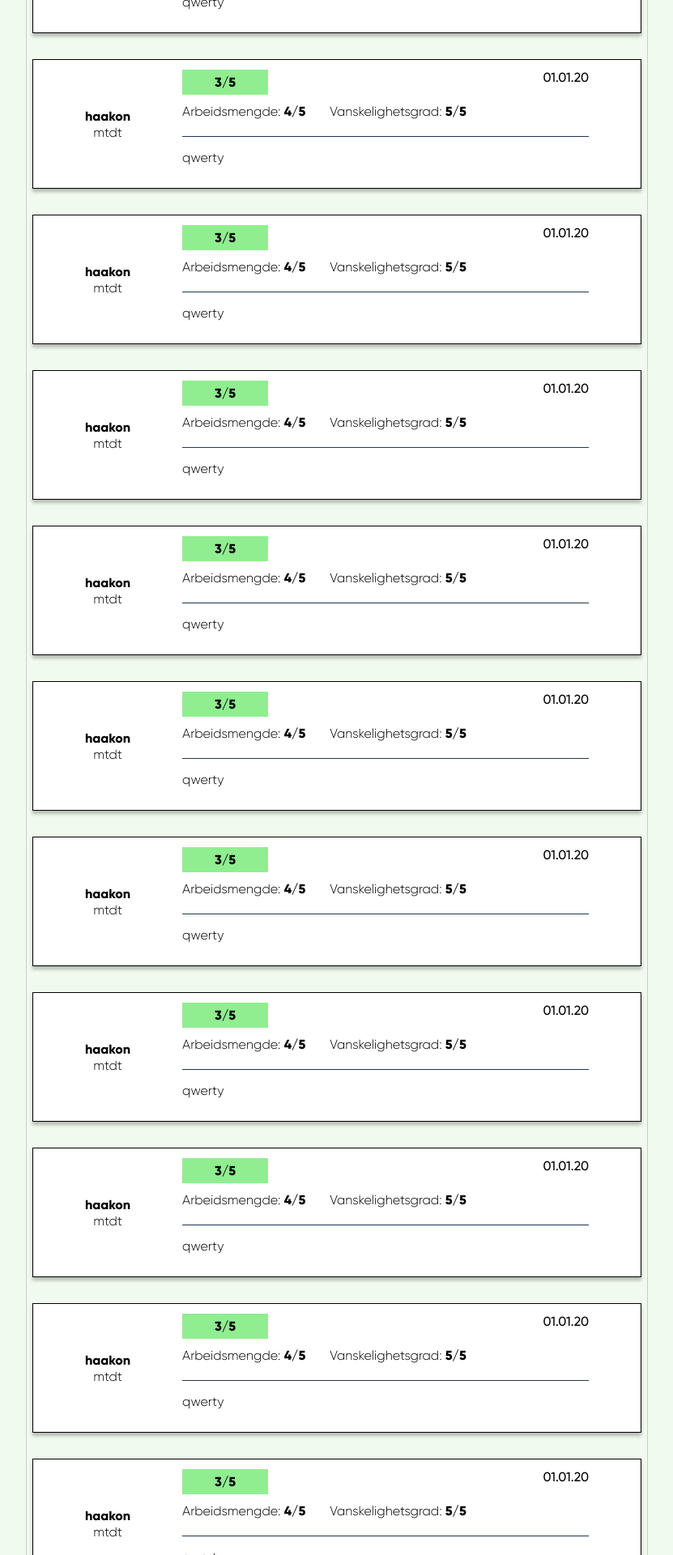
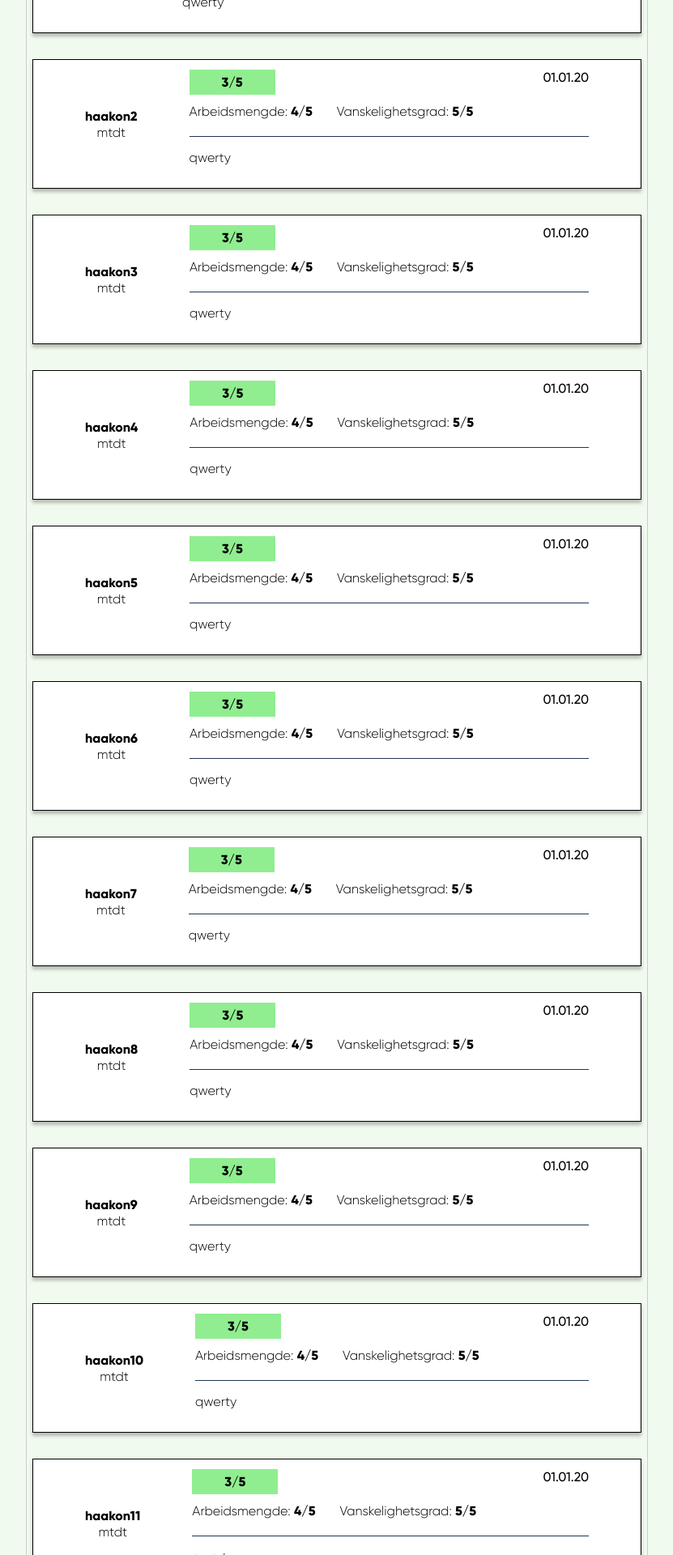
Before and after one commit to rotciw/emnr, a React (Create React App) app in the folder frontend/: page /course/1 in a window 1280 px wide. Shown: the part 540-2460 px from the top of the page at 81% size, without its empty margins (224-1055 px from the left). Built offline with nearby package versions, Linux system fonts and the light colour scheme; no server answers; sample sign-in values are in the browser's storage.

Commit message:
US5 use the new reviewpaginationcontainer. 2/2

```diff
--- a/frontend/src/components/ReviewList.tsx
+++ b/frontend/src/components/ReviewList.tsx
@@ -59,17 +59,17 @@ export const ReviewList: React.FC<ReviewListProps> = ({
   }, [pageNumber]);
   */
     const tempReviews: ReviewProps[] = [{name:'haakon',studyProgramme:'mtdt',score:3,workLoad:4,difficulty:5,text:'qwerty',date:'01.01.20'},
-    {name:'haakon',studyProgramme:'mtdt',score:3,workLoad:4,difficulty:5,text:'qwerty',date:'01.01.20'},
-    {name:'haakon',studyProgramme:'mtdt',score:3,workLoad:4,difficulty:5,text:'qwerty',date:'01.01.20'},
-    {name:'haakon',studyProgramme:'mtdt',score:3,workLoad:4,difficulty:5,text:'qwerty',date:'01.01.20'},
-    {name:'haakon',studyProgramme:'mtdt',score:3,workLoad:4,difficulty:5,text:'qwerty',date:'01.01.20'},
-    {name:'haakon',studyProgramme:'mtdt',score:3,workLoad:4,difficulty:5,text:'qwerty',date:'01.01.20'},
-    {name:'haakon',studyProgramme:'mtdt',score:3,workLoad:4,difficulty:5,text:'qwerty',date:'01.01.20'},
-    {name:'haakon',studyProgramme:'mtdt',score:3,workLoad:4,difficulty:5,text:'qwerty',date:'01.01.20'},
-    {name:'haakon',studyProgramme:'mtdt',score:3,workLoad:4,difficulty:5,text:'qwerty',date:'01.01.20'},
-    {name:'haakon',studyProgramme:'mtdt',score:3,workLoad:4,difficulty:5,text:'qwerty',date:'01.01.20'},
-    {name:'haakon',studyProgramme:'mtdt',score:3,workLoad:4,difficulty:5,text:'qwerty',date:'01.01.20'},
-    {name:'haakon',studyProgramme:'mtdt',score:3,workLoad:4,difficulty:5,text:'qwerty',date:'01.01.20'}];
+    {name:'haakon2',studyProgramme:'mtdt',score:3,workLoad:4,difficulty:5,text:'qwerty',date:'01.01.20'},
+    {name:'haakon3',studyProgramme:'mtdt',score:3,workLoad:4,difficulty:5,text:'qwerty',date:'01.01.20'},
+    {name:'haakon4',studyProgramme:'mtdt',score:3,workLoad:4,difficulty:5,text:'qwerty',date:'01.01.20'},
+    {name:'haakon5',studyProgramme:'mtdt',score:3,workLoad:4,difficulty:5,text:'qwerty',date:'01.01.20'},
+    {name:'haakon6',studyProgramme:'mtdt',score:3,workLoad:4,difficulty:5,text:'qwerty',date:'01.01.20'},
+    {name:'haakon7',studyProgramme:'mtdt',score:3,workLoad:4,difficulty:5,text:'qwerty',date:'01.01.20'},
+    {name:'haakon8',studyProgramme:'mtdt',score:3,workLoad:4,difficulty:5,text:'qwerty',date:'01.01.20'},
+    {name:'haakon9',studyProgramme:'mtdt',score:3,workLoad:4,difficulty:5,text:'qwerty',date:'01.01.20'},
+    {name:'haakon10',studyProgramme:'mtdt',score:3,workLoad:4,difficulty:5,text:'qwerty',date:'01.01.20'},
+    {name:'haakon11',studyProgramme:'mtdt',score:3,workLoad:4,difficulty:5,text:'qwerty',date:'01.01.20'},
+    {name:'haakon12',studyProgramme:'mtdt',score:3,workLoad:4,difficulty:5,text:'qwerty',date:'01.01.20'}];
 
     //Change
     totalPageReviewProvider.setTotalPageReview(
--- a/frontend/src/pages/CoursePage.tsx
+++ b/frontend/src/pages/CoursePage.tsx
@@ -15,7 +15,7 @@ import { defaultTheme } from 'styles/theme';
 import axios from 'axios';
 import { ReviewList } from 'components/ReviewList';
 import { ReviewForm } from 'components/ReviewForm';
-import { PaginationContainer } from 'components/pagination/PaginationContainer';
+import { ReviewPaginationContainer } from 'components/pagination/ReviewPaginationContainer';
 import { GlobalStateContext } from 'context/GlobalStateContext';
 import { modalStyles } from 'styles/Modals';
 
@@ -103,7 +103,7 @@ export const CoursePage: React.FC<CourseViewProps> = (
         courseCode={courseInfo.course_code}
         pageNumber={pageReviewProvider.pageReview}
       />
-      <PaginationContainer
+      <ReviewPaginationContainer
         totalPages={totalPageReviewProvider.totalPageReview}
       />
     </Layout>
```
